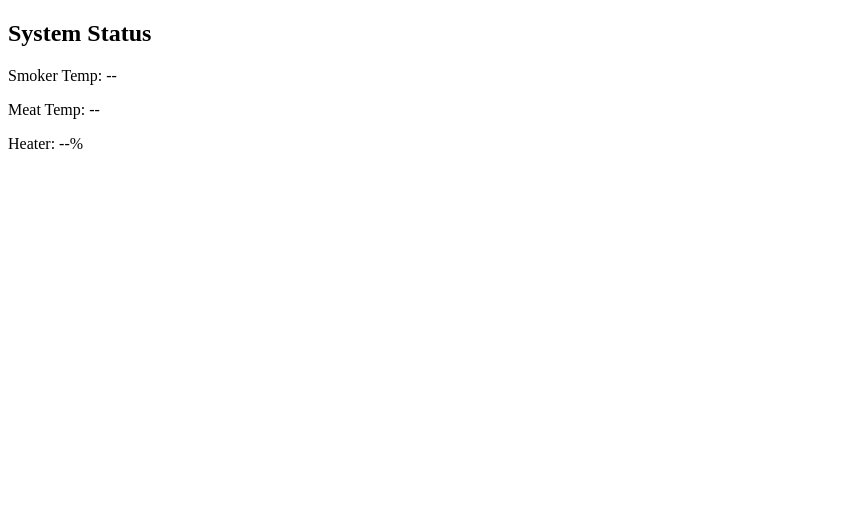
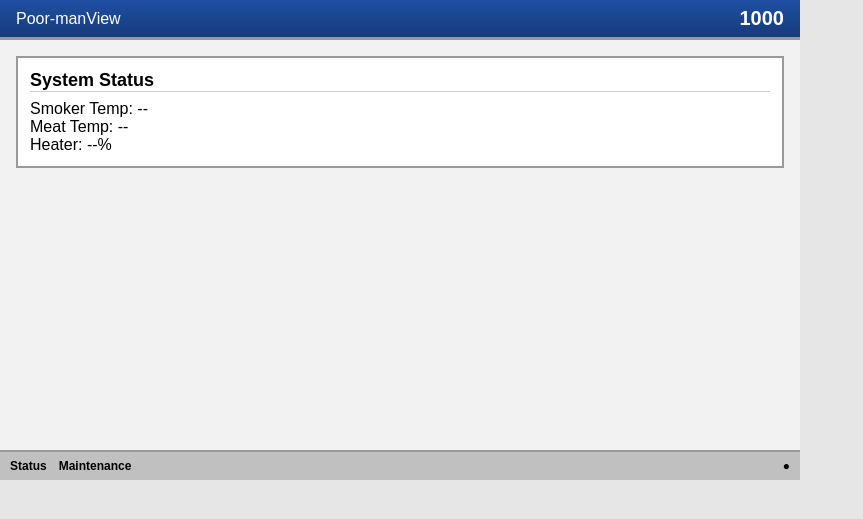
Before and after one commit to ASolchen/RaspiPLC, a Flask app: page / in a window 1280 px wide. Shown: the top 519 px of the page, without its empty margins (0-863 px from the left). Run offline with Flask 3, Linux system fonts and the light colour scheme; some libraries are stand-ins or nearby versions.

Commit message:
updated local html template

```diff
--- a/ui-flask/templates/layouts/local_hmi.html
+++ b/ui-flask/templates/layouts/local_hmi.html
@@ -1,6 +1,108 @@
 {% extends "base/base_tag_subscriber.html" %}
 
+{% block head %}
+{{ super() }}
+<style>
+    * {
+        box-sizing: border-box;
+        margin: 0;
+        padding: 0;
+        font-family: Arial, Helvetica, sans-serif;
+    }
+
+    html, body {
+        width: 800px;
+        height: 480px;
+        background-color: #e6e6e6;
+        overflow: hidden;
+    }
+
+    #app {
+        width: 800px;
+        height: 480px;
+        display: flex;
+        flex-direction: column;
+    }
+
+    header {
+        height: 40px;
+        background: linear-gradient(#1f4fa3, #163b7a);
+        color: white;
+        display: flex;
+        align-items: center;
+        padding: 0 16px;
+        border-bottom: 3px solid #999;
+    }
+
+    header .title {
+        margin-left: auto;
+        font-weight: bold;
+        font-size: 20px;
+    }
+
+    main {
+        flex: 1;
+        padding: 16px;
+        background-color: #f2f2f2;
+        overflow: hidden;
+    }
+
+    .card {
+        background-color: white;
+        border: 2px solid #999;
+        padding: 12px;
+        margin-bottom: 12px;
+    }
+
+    .card h2 {
+        font-size: 18px;
+        margin-bottom: 8px;
+        border-bottom: 1px solid #ccc;
+    }
+
+    footer {
+        height: 30px;
+        background-color: #c0c0c0;
+        font-size: 12px;
+        display: flex;
+        align-items: center;
+        padding: 0 10px;
+        border-top: 2px solid #999;
+    }
+
+    footer a {
+        margin-right: 12px;
+        text-decoration: none;
+        color: black;
+        font-weight: bold;
+    }
+
+    #comms {
+        margin-left: auto;
+        font-weight: bold;
+    }
+</style>
+{% endblock %}
+
 {% block body %}
-    {% block content %}{% endblock %}
-    {{ super() }}
+<div id="app">
+
+    <header>
+        <div>Poor-manView</div>
+        <div class="title">1000</div>
+    </header>
+
+    <main>
+        {% block content %}{% endblock %}
+    </main>
+
+    <footer>
+        <a href="/">Status</a>
+        <a href="/maintenance">Maintenance</a>
+        <span id="comms">●</span>
+    </footer>
+
+</div>
+
+{{ super() }}
 {% endblock %}
```
